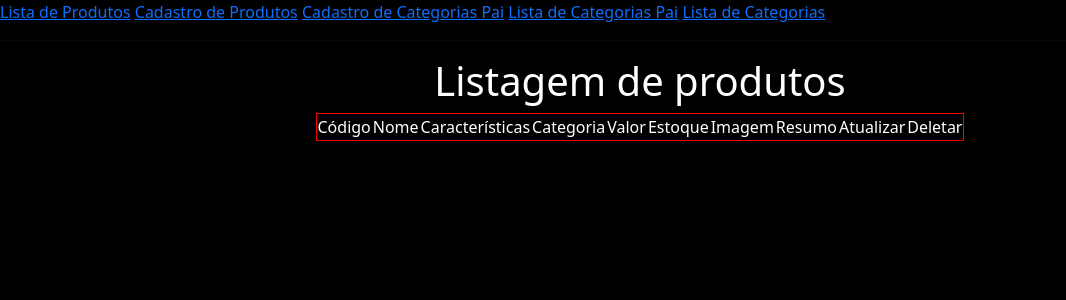
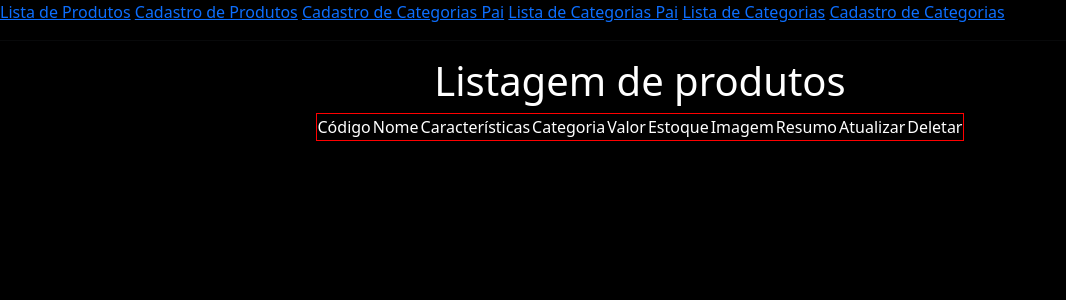
Before and after one commit to LISCALOLLI/Gabriel-Riscarolli, a PHP site: page /?pagina=p_meulista in a window 1280 px wide. Shown: the top 300 px of the page, without its empty margins (0-1066 px from the left). Run offline with PHP 8.4, Linux system fonts and the light colour scheme; data that the repository does not hold is empty.

Commit message:
NorthWind

```diff
--- a/meucomerce/menu.php
+++ b/meucomerce/menu.php
@@ -14,6 +14,7 @@
 <a href="?pagina=p_cadastroc">Cadastro de Categorias Pai</a>
 <a href="?pagina=p_listac">Lista de Categorias Pai</a>
 <a href="?pagina=p_categorias">Lista de Categorias</a>
+<a href="?pagina=p_categoriasc">Cadastro de Categorias</a>
 <hr>
 </body>
 </html>
```
